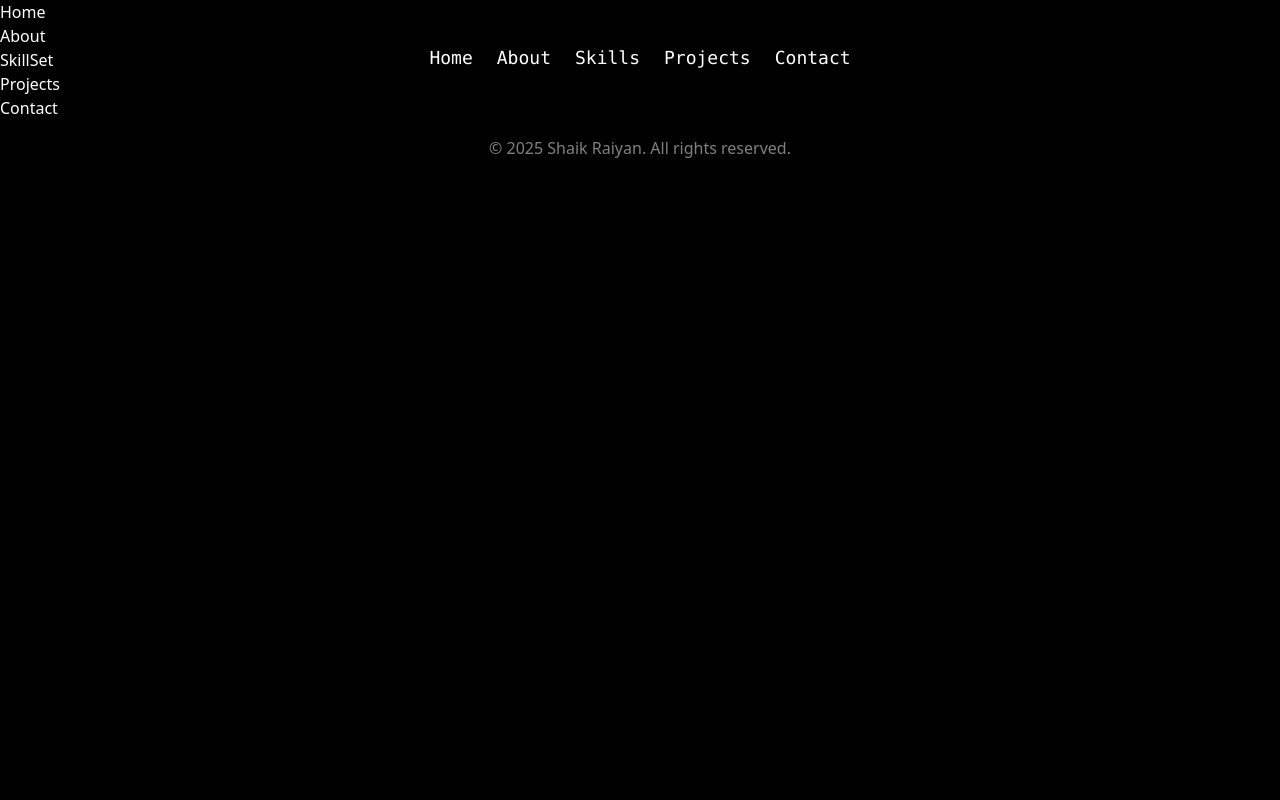
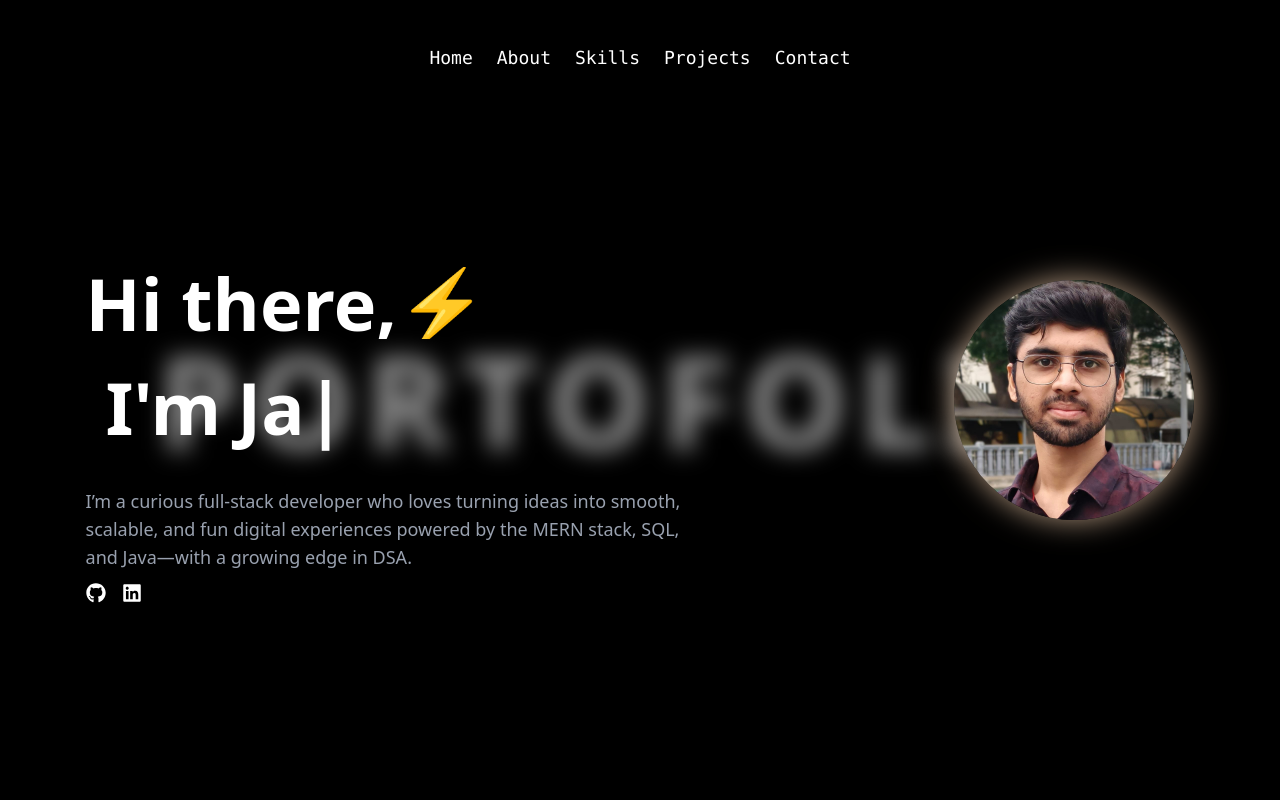
Before and after one commit to SHAIK-RAIYAN/My-Portfolio, a React (Vite) app: page / in a window 1280 px wide. Shown: the top 800 px of the page. Built offline with nearby package versions, Linux system fonts and the light colour scheme.

Commit message:
Hero section completed

```diff
--- a/package.json
+++ b/package.json
@@ -18,8 +18,10 @@
     "motion": "^12.23.12",
     "react": "^19.1.1",
     "react-dom": "^19.1.1",
+    "react-icons": "^5.5.0",
     "tailwind-merge": "^3.3.1",
-    "tailwindcss": "^4.1.12"
+    "tailwindcss": "^4.1.12",
+    "typewriter-effect": "^2.22.0"
   },
   "devDependencies": {
     "@eslint/js": "^9.33.0",
--- a/src/App.jsx
+++ b/src/App.jsx
@@ -2,7 +2,7 @@ import useLenisScroll from "./utils/lenis"
 import "lenis/dist/lenis.css";
 import "./App.css";
 import Navbar from "./components/Navbar";
-import Home from "./components/Hero";
+import Home from "./components/Home";
 import About from "./components/About";
 import SkillSet from "./components/Skillset";
 import Projects from "./components/Projects";
@@ -15,6 +15,11 @@ function App() {
     <div className="bg-black font-dmsans min-h-screen scrollbar-none">
       <Navbar />
       <Home />
+      <div className="h-[100vh] flex justify-center items-center" id="home">
+        <h1 className="font-jakarta font-black text-white/60 md:text-9xl text-6xl tracking-widest ">
+          PORTOFOLIO
+        </h1>
+      </div>
       <About />
       <SkillSet />
       <Projects />
--- a/src/components/Hero.jsx
+++ /dev/null
@@ -1,7 +0,0 @@
-import React from 'react';
-
-function Home() {
-    return ( <h1>Home</h1> );
-}
-
-export default Home;
--- /dev/null
+++ b/src/components/Home.jsx
@@ -0,0 +1,86 @@
+import { motion, useScroll, useTransform } from "framer-motion";
+import Typewriter from "typewriter-effect";
+import { FaGithub, FaLinkedin } from "react-icons/fa";
+
+function Home() {
+  const { scrollY } = useScroll();
+  const titleY = useTransform(scrollY, [0, 460], [0, -200]);
+  return (
+    <motion.div
+      style={{ y: titleY }}
+      className="absolute flex flex-col-reverse md:flex-row items-center justify-center gap-10 text-white h-screen px-6 md:px-12 bg-black/0 md:backdrop-blur-md backdrop-blur-sm z-10 overflow-hidden">
+      <div className="h-screen relative md:top-1/3 flex flex-col text-4xl md:text-5xl lg:text-7xl font-semibold gap-3 w-full md:w-[70%] text-center md:text-left">
+        <div className="relative overflow-hidden">
+          <motion.div
+            initial={{ opacity: 0, y: 75 }}
+            animate={{ opacity: 1, y: 0 }}
+            transition={{ type: "easeInOut", delay: 1, duration: 0.5 }}>
+            Hi there,⚡
+          </motion.div>
+        </div>
+
+        <div className="relative overflow-hidden ">
+          <motion.div
+            initial={{ opacity: 0, y: 75 }}
+            animate={{ opacity: 1, y: 0 }}
+            transition={{ type: "easeInOut", delay: 1, duration: 0.5 }}
+            className="flex justify-center md:justify-start gap-2 md:gap-4 p-5 whitespace-nowrap w-auto max-w-full">
+            <p>I'm</p>
+            <Typewriter
+              options={{
+                strings: [
+                  "Shaik Raiyan.",
+                  "Java Programmer.",
+                  "Full-Stack Developer.",
+                ],
+                autoStart: true,
+                loop: true,
+              }}
+            />
+          </motion.div>
+        </div>
+
+        <div className="relative overflow-hidden">
+          <motion.div
+            initial={{ opacity: 0, y: 75 }}
+            animate={{ opacity: 1, y: 0 }}
+            transition={{ type: "easeInOut", duration: 0.5, delay: 1.5 }}>
+            <p className="text-gray-400 text-sm md:text-lg font-normal font-jakarta w-full md:w-3/4 mt-3">
+              I’m a curious full-stack developer who loves turning ideas into
+              smooth, scalable, and fun digital experiences powered by the MERN
+              stack, SQL, and Java—with a growing edge in DSA.
+            </p>
+            <span className="text-white text-lg md:text-xl flex justify-center md:justify-start gap-4 pt-3">
+              <a href="https://github.com/SHAIK-RAIYAN/" target="_blank">
+                <FaGithub />
+              </a>
+              <a href="https://linkedin.com/in/shaik-raiyan/" target="_blank">
+                <FaLinkedin />
+              </a>
+            </span>
+          </motion.div>
+        </div>
+      </div>
+
+      <motion.div
+        initial={{ opacity: 0 }}
+        animate={{ opacity: 1 }}
+        transition={{ type: "easeInOut", duration: 0.7, delay: 1.65 }}>
+        <motion.div
+          initial={{ scale: 1 }}
+          whileHover={{ scale: 1.1 }}
+          whileTap={{ scale: 0.95 }}
+          transition={{ duration: 0.3, ease: "easeInOut" }}
+          className="relative w-44 h-44 md:w-60 md:h-60 mt-40 md:mt-0 overflow-hidden rounded-full shadow-[0_0_30px_rgba(200,170,142,0.89)]">
+          <img
+            src="/Raiyan.jpg"
+            alt="Shaik Raiyan"
+            className="w-full h-full object-cover"
+          />
+        </motion.div>
+      </motion.div>
+    </motion.div>
+  );
+}
+
+export default Home;
--- a/src/components/Navbar.jsx
+++ b/src/components/Navbar.jsx
@@ -1,30 +1,14 @@
-import React from "react";
+import { motion } from "framer-motion";
 import GlassNavbar from "./ui/GlassNavbar";
-import { IconHome, IconMessage, IconUser } from "@tabler/icons-react";
-import { motion } from "framer-motion";
 
 function Navbar() {
-  const navItems = [
-    {
-      name: "Home",
-      link: "#",
-    },
-    {
-      name: "About",
-      link: "#about",
-    },
-    {
-      name: "Contact",
-      link: "#contact",
-    },
-  ];
   return (
     <div className="w-full">
       <motion.div
         initial={{ opacity: 0, y: -100 }}
         animate={{ y: 0, opacity: 1 }}
-        transition={{type:"spring" }}
-        className="fixed top-0 w-full flex justify-center ">
+        transition={{ type: "spring" }}
+        className="fixed top-0 w-full flex justify-center z-50">
         <GlassNavbar
           width={"fit"}
           height={"fit"}
--- a/src/components/ui/GlassNavbar.jsx
+++ b/src/components/ui/GlassNavbar.jsx
@@ -260,7 +260,7 @@ const GlassNavbar = ({
     }
   };
 
-  const GlassNavbarClasses =
+  const glassSurfaceClasses =
     "relative flex items-center justify-center overflow-hidden transition-opacity duration-[260ms] ease-out";
 
   const focusVisibleClasses = isDarkMode
@@ -270,7 +270,7 @@ const GlassNavbar = ({
   return (
     <div
       ref={containerRef}
-      className={`${GlassNavbarClasses} ${focusVisibleClasses} ${className} px-5`}
+      className={`${glassSurfaceClasses} ${focusVisibleClasses} ${className} px-5`}
       style={getContainerStyles()}>
       <svg
         className="w-full h-full pointer-events-none absolute inset-0 opacity-0 -z-10"
--- a/src/lib/accernity.js
+++ /dev/null
@@ -1,6 +0,0 @@
-import { clsx } from "clsx";
-import { twMerge } from "tailwind-merge";
-
-export function cn(...inputs) {
-  return twMerge(clsx(inputs));
-}
```
Also changed, not shown: public/Raiyan.jpg (added), 1 other file (tests, documents, lock files or other folders).
